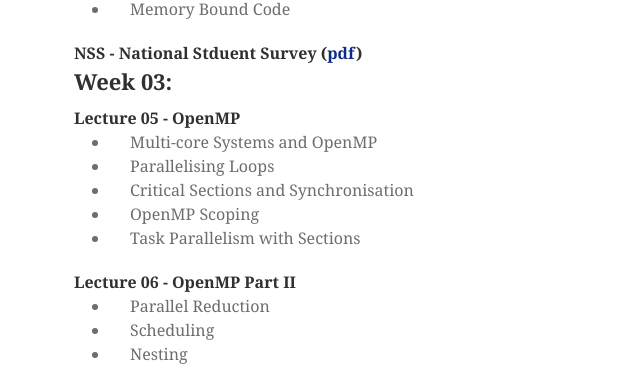
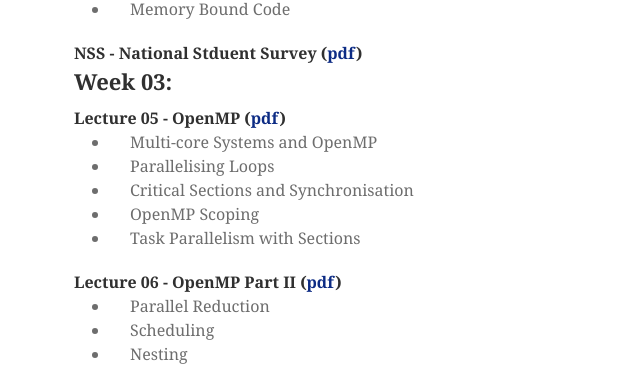
Before and after one commit to mondus/mondus.github.io, a Jekyll site: the page built from teaching/COM4521/index.md, in a window 1280 px wide and 900 px high, scrolled down 1620 px. Shown: the part 153-534 px from the top of the window, without its empty margins (166-806 px from the left). Built offline with Jekyll 4.4.1, drawn with Linux system fonts in a browser that asks for light colours; nearby versions of some CDN libraries; some web fonts are replaced.

Commit message:
Update index.md

```diff
--- a/teaching/COM4521/index.md
+++ b/teaching/COM4521/index.md
@@ -73,7 +73,7 @@ Lectures will take place on Mondays 15:00 until 17:00 in Diamond lecture theatre
 
 ## Week 03:
 
-#### Lecture 05 - OpenMP
+#### Lecture 05 - OpenMP ([pdf](https://drive.google.com/file/d/0B2HbOiEppVPMYXphNGVqaW1vSDA/view?usp=sharing))
 
 * Multi-core Systems and OpenMP
 * Parallelising Loops
@@ -81,7 +81,7 @@ Lectures will take place on Mondays 15:00 until 17:00 in Diamond lecture theatre
 * OpenMP Scoping
 * Task Parallelism with Sections
 
-#### Lecture 06 - OpenMP Part II
+#### Lecture 06 - OpenMP Part II ([pdf](https://drive.google.com/file/d/0B2HbOiEppVPMSkFQMmNJM2NQSW8/view?usp=sharing))
 
 * Parallel Reduction
 * Scheduling
```
